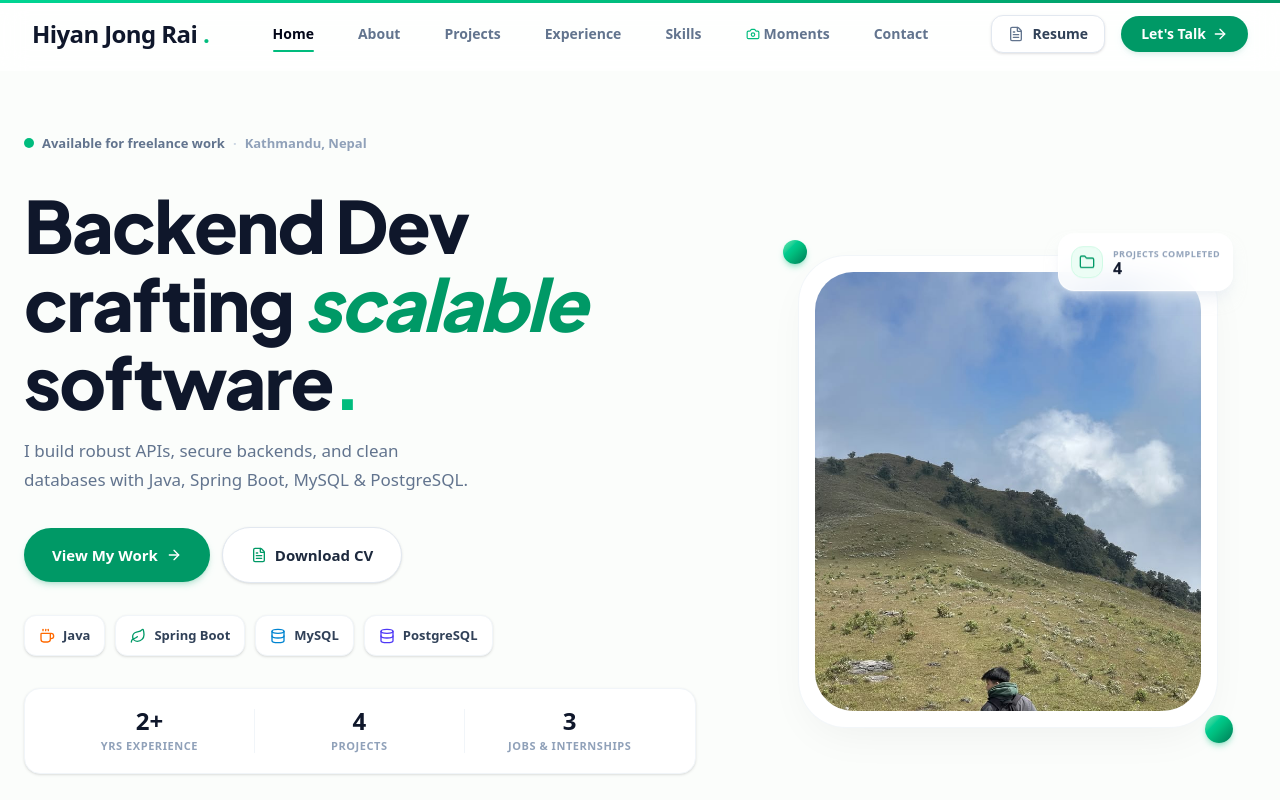
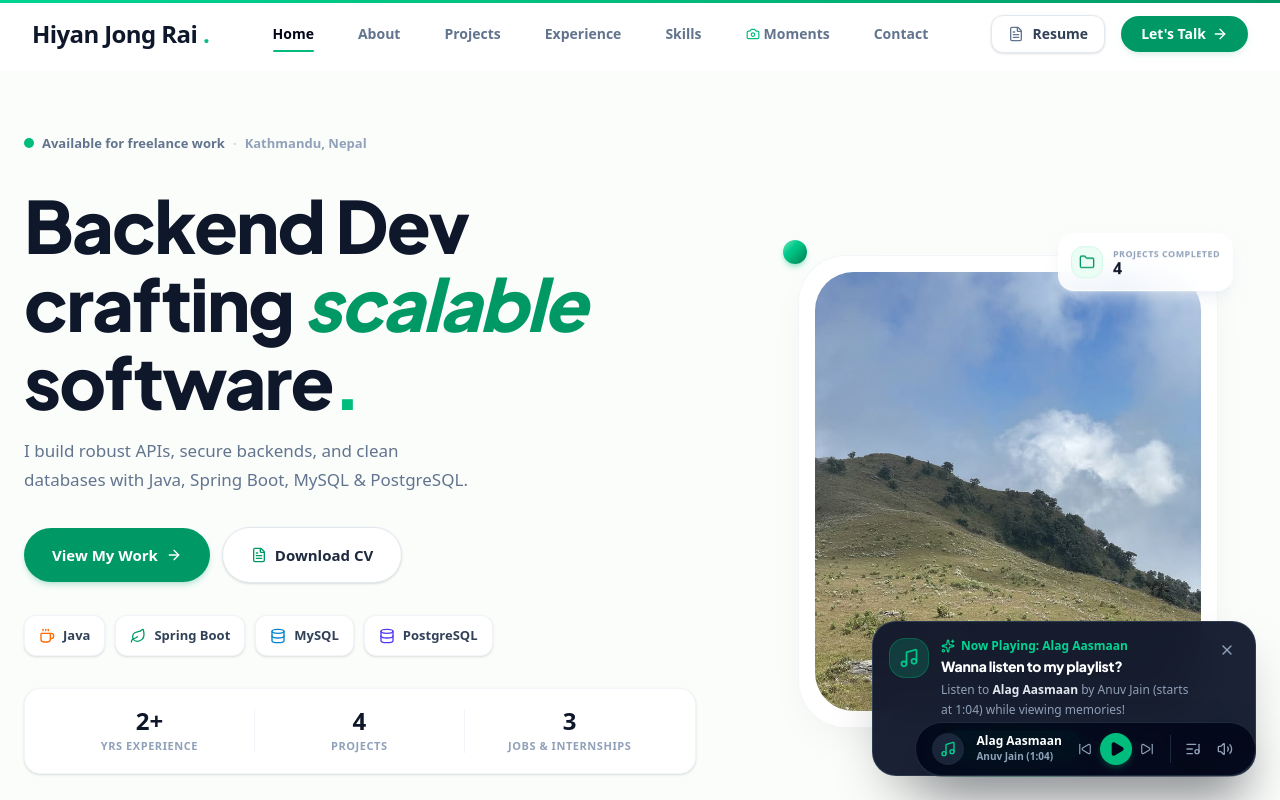
Before and after one commit to HiyanjongRai/my--portfolio, a Next.js app: page / in a window 1280 px wide. Shown: the top 800 px of the page. Built offline with nearby package versions, Linux system fonts and the light colour scheme.

Commit message:
make music player sitewide across all sections and open playlist on prompt accept

```diff
--- a/app/layout.tsx
+++ b/app/layout.tsx
@@ -52,6 +52,8 @@ export const metadata: Metadata = {
   }
 };
 
+import { MomentsMusicPlayer } from '@/components/moments/MomentsMusicPlayer';
+
 export default function RootLayout({
   children,
 }: Readonly<{
@@ -69,6 +71,7 @@ export default function RootLayout({
       </head>
       <body className="antialiased min-h-full bg-white font-sans" suppressHydrationWarning>
         {children}
+        <MomentsMusicPlayer />
         <Analytics />
         <SpeedInsights />
       </body>
--- a/app/moments/page.tsx
+++ b/app/moments/page.tsx
@@ -180,9 +180,6 @@ export default function MomentsPage() {
 
       <ToastContainer toasts={toasts} onDismiss={(id) => setToasts((prev) => prev.filter((t) => t.id !== id))} />
 
-      {/* Floating background music player */}
-      <MomentsMusicPlayer />
-
       {/* Floating mobile bottom navigation */}
       <FloatingMobileNav />
     </div>
--- a/components/moments/MomentsMusicPlayer.tsx
+++ b/components/moments/MomentsMusicPlayer.tsx
@@ -134,6 +134,7 @@ export function MomentsMusicPlayer({ customPlaylist }: MomentsMusicPlayerProps)
   const handlePromptAccept = () => {
     setShowPrompt(false);
     setIsPlaying(true);
+    setShowTrackList(true);
     if (!isYouTube && audioRef.current) {
       audioRef.current.play().catch(() => setIsPlaying(false));
     }
```
